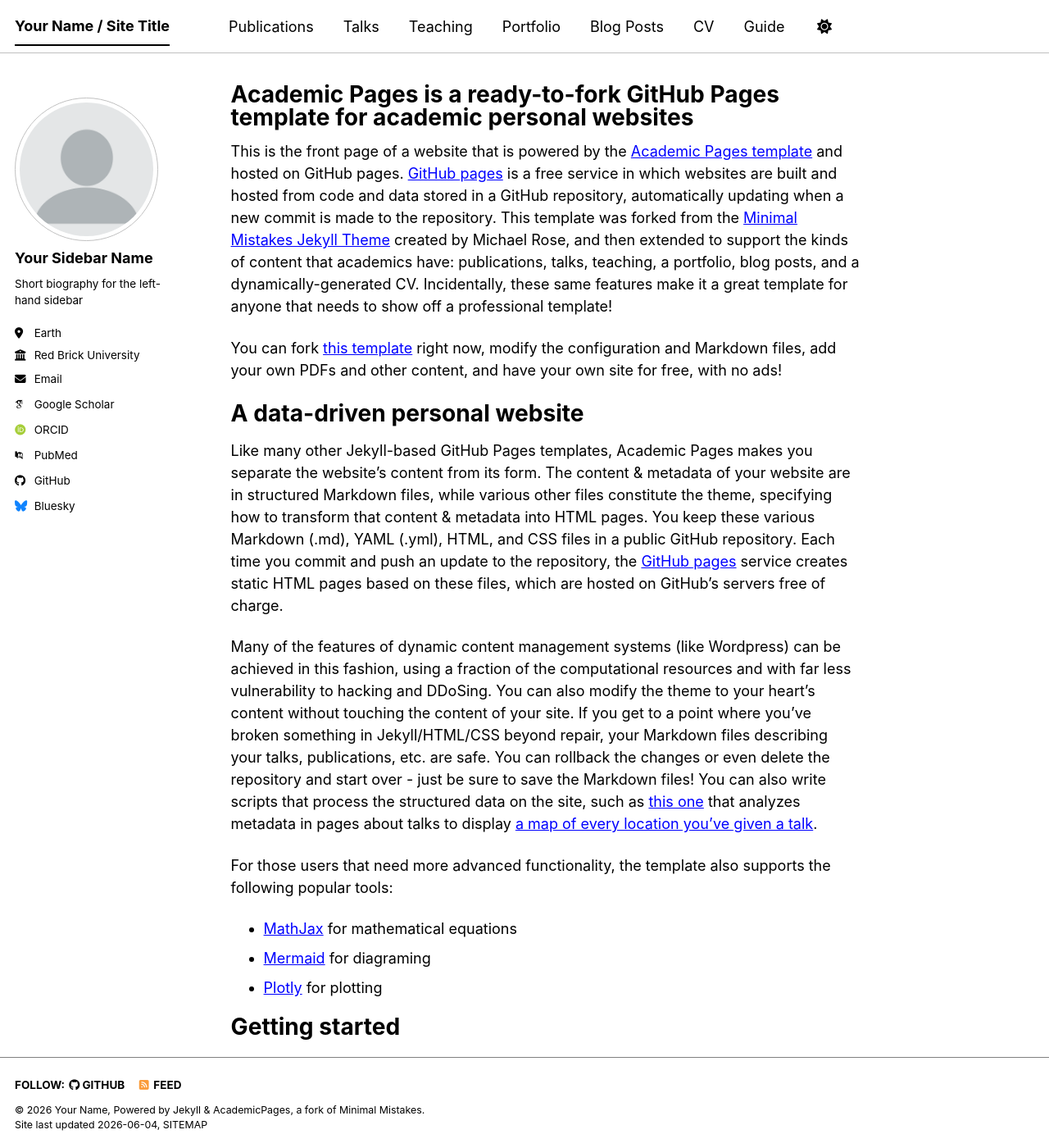
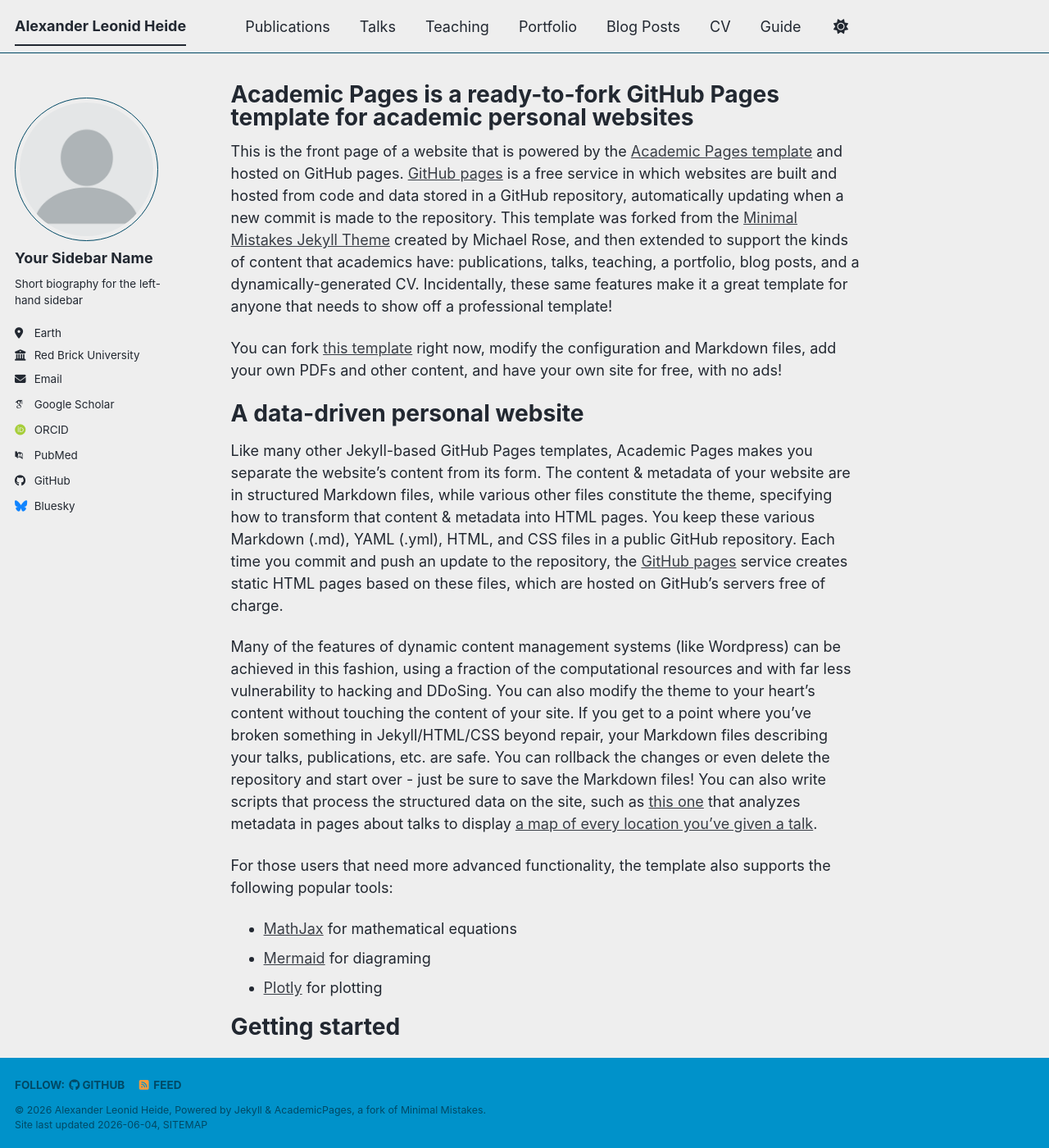
Before and after one commit to LeonidHeide/LeonidHeide.github.io, a Jekyll site: the page built from _pages/about.md, in a window 1280 px wide and 1400 px high. Shown: the whole window at 82% size. Built offline with Jekyll 4.4.1, drawn with Linux system fonts in a browser that asks for light colours; some web fonts are replaced; a script bundle is joined from its source files by our own code; library files that are not in the unit come from our copies.

Commit message:
Update _config.yml

```diff
--- a/_config.yml
+++ b/_config.yml
@@ -8,15 +8,15 @@
 
 # Basic Site Settings
 locale                   : "en-US"
-site_theme               : "contrast" # The available themes options are "default", "air", "sunrise", "mint", "dirt" and "contrast"
-title                    : "Your Name / Site Title"
+site_theme               : "air" # The available themes options are "default", "air", "sunrise", "mint", "dirt" and "contrast"
+title                    : "Alexander Leonid Heide"
 title_separator          : "-"
-name                     : &name "Your Name"
-description              : &description "Your Name's academic portfolio"   # Update this with a general description of your site, this is the default if not overridden by a page
-url                      : https://academicpages.github.io # The base hostname & protocol for your site e.g. "https://[your GitHub username].github.io",
+name                     : &name "Alexander Leonid Heide"
+description              : &description "Postdoctoral Researcher at UC San Diego"   # Update this with a general description of your site, this is the default if not overridden by a page
+url                      : https://LeonidHeide.github.io # The base hostname & protocol for your site e.g. "https://[your GitHub username].github.io",
                                                            # or if you already have some other page hosted on Github then use "https://[your GitHub username].github.io/[Your Repo Name]"
 baseurl                  : "" # the subpath of your site, e.g. "/blog"
-repository               : "academicpages/academicpages.github.io"
+repository               : "LeonidHeide/LeonidHeide.github.io"
 
 # Site Author - The following control what appear as part of the author content on the side bar.
 #               If a field is blank the icon and link will not appear, otherwise it will be shown.
```
